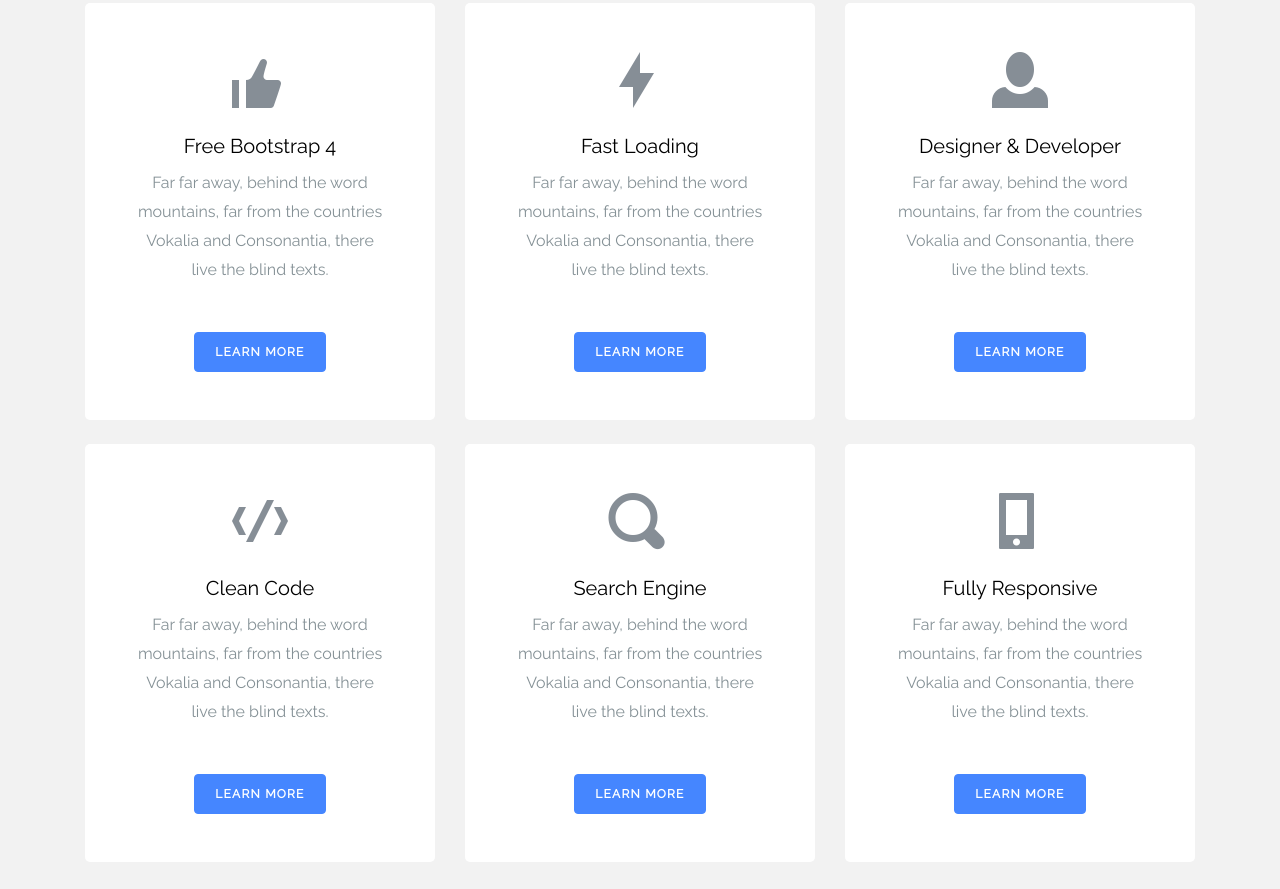
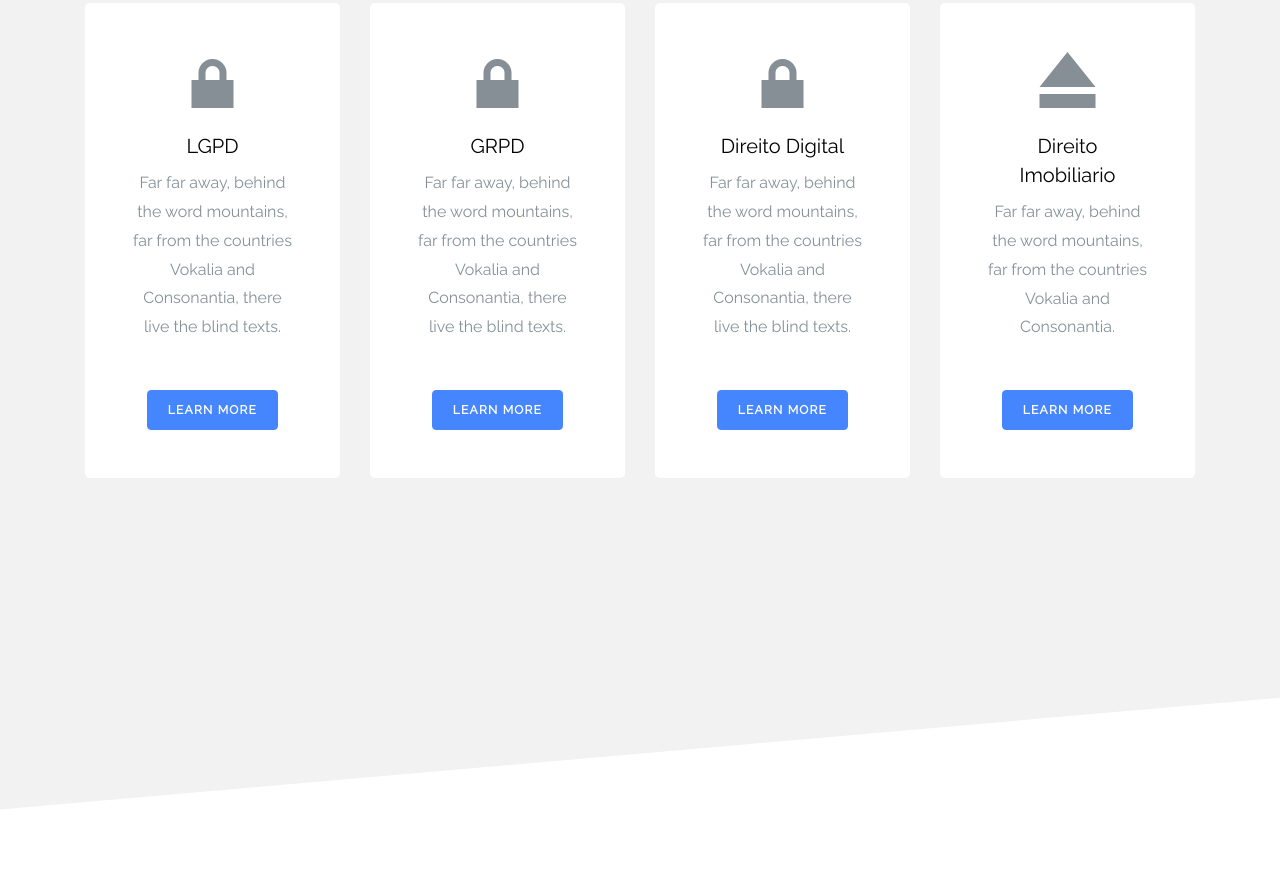
Before and after one commit to l3co/r-costa, a plain HTML site: page index.html in a window 1280 px wide. Shown: the part 1061-1950 px from the top of the page. Drawn offline with Linux system fonts and the light colour scheme; some packages are replaced by stand-ins of ours; no server answers; files whose address does not match are found by name.

Commit message:
update icon's service

```diff
--- a/index.html
+++ b/index.html
@@ -73,63 +73,42 @@
               </div>
             </div>
           </div>
-          <div class="col-lg-4 col-md-6">
+          <div class="col-lg-3 col-md-6">
             <div class="media d-block mb-4 text-center ftco-media p-md-5 p-4 ftco-animate">
-              <div class="ftco-icon mb-3"><span class="oi oi-thumb-up display-4 text-muted"></span></div>
+              <div class="ftco-icon mb-3"><span class="oi oi-lock-locked display-4 text-muted"></span></div>
               <div class="media-body">
-                <h5 class="mt-0">Free Bootstrap 4</h5>
+                <h5 class="mt-0">LGPD</h5>
                 <p class="mb-5">Far far away, behind the word mountains, far from the countries Vokalia and Consonantia, there live the blind texts.</p>
                 <p class="mb-0"><a href="#" class="btn btn-primary btn-sm">Learn More</a></p>
               </div>
             </div>
           </div>
-          <div class="col-lg-4 col-md-6">
+          <div class="col-lg-3 col-md-6">
             <div class="media d-block mb-4 text-center ftco-media p-md-5 p-4 ftco-animate">
-              <div class="ftco-icon mb-3"><span class="oi oi-bolt display-4 text-muted"></span></div>
+              <div class="ftco-icon mb-3"><span class="oi oi-lock-locked display-4 text-muted"></span></div>
               <div class="media-body">
-                <h5 class="mt-0">Fast Loading</h5>
+                <h5 class="mt-0">GRPD</h5>
                 <p class="mb-5">Far far away, behind the word mountains, far from the countries Vokalia and Consonantia, there live the blind texts.</p>
                 <p class="mb-0"><a href="#" class="btn btn-primary btn-sm">Learn More</a></p>
               </div>
             </div>
           </div>
-          <div class="col-lg-4 col-md-6">
+          <div class="col-lg-3 col-md-6">
             <div class="media d-block mb-4 text-center ftco-media p-md-5 p-4 ftco-animate">
-              <div class="ftco-icon mb-3"><span class="oi oi-person display-4 text-muted"></span></div>
+              <div class="ftco-icon mb-3"><span class="oi oi-lock-locked display-4 text-muted"></span></div>
               <div class="media-body">
-                <h5 class="mt-0">Designer &amp; Developer</h5>
+                <h5 class="mt-0">Direito Digital</h5>
                 <p class="mb-5">Far far away, behind the word mountains, far from the countries Vokalia and Consonantia, there live the blind texts.</p>
                 <p class="mb-0"><a href="#" class="btn btn-primary btn-sm">Learn More</a></p>
               </div>
             </div>
           </div>
-
-          <div class="col-lg-4 col-md-6">
+          <div class="col-lg-3 col-md-6">
             <div class="media d-block mb-4 text-center ftco-media p-md-5 p-4 ftco-animate">
-              <div class="ftco-icon mb-3"><span class="oi oi-code display-4 text-muted"></span></div>
+              <div class="ftco-icon mb-3"><span class="oi oi-eject display-4 text-muted"></span></div>
               <div class="media-body">
-                <h5 class="mt-0">Clean Code</h5>
-                <p class="mb-5">Far far away, behind the word mountains, far from the countries Vokalia and Consonantia, there live the blind texts.</p>
-                <p class="mb-0"><a href="#" class="btn btn-primary btn-sm">Learn More</a></p>
-              </div>
-            </div>
-          </div>
-          <div class="col-lg-4 col-md-6">
-            <div class="media d-block mb-4 text-center ftco-media p-md-5 p-4 ftco-animate">
-              <div class="ftco-icon mb-3"><span class="oi oi-magnifying-glass display-4 text-muted"></span></div>
-              <div class="media-body">
-                <h5 class="mt-0">Search Engine</h5>
-                <p class="mb-5">Far far away, behind the word mountains, far from the countries Vokalia and Consonantia, there live the blind texts.</p>
-                <p class="mb-0"><a href="#" class="btn btn-primary btn-sm">Learn More</a></p>
-              </div>
-            </div>
-          </div>
-          <div class="col-lg-4 col-md-6">
-            <div class="media d-block mb-4 text-center ftco-media p-md-5 p-4 ftco-animate">
-              <div class="ftco-icon mb-3"><span class="oi oi-phone display-4 text-muted"></span></div>
-              <div class="media-body">
-                <h5 class="mt-0">Fully Responsive</h5>
-                <p class="mb-5">Far far away, behind the word mountains, far from the countries Vokalia and Consonantia, there live the blind texts.</p>
+                <h5 class="mt-0">Direito Imobiliario</h5>
+                <p class="mb-5">Far far away, behind the word mountains, far from the countries Vokalia and Consonantia.</p>
                 <p class="mb-0"><a href="#" class="btn btn-primary btn-sm">Learn More</a></p>
               </div>
             </div>
```
